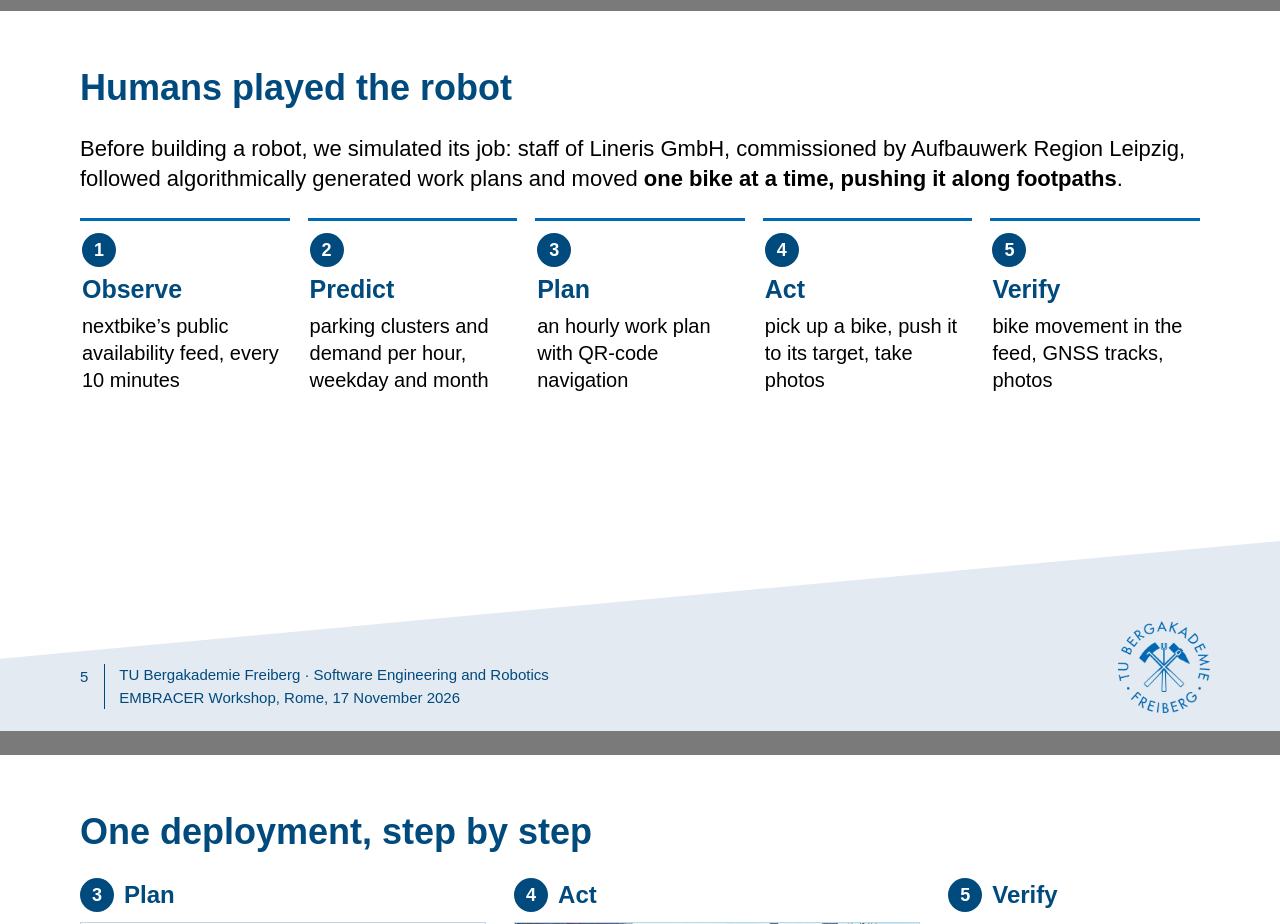
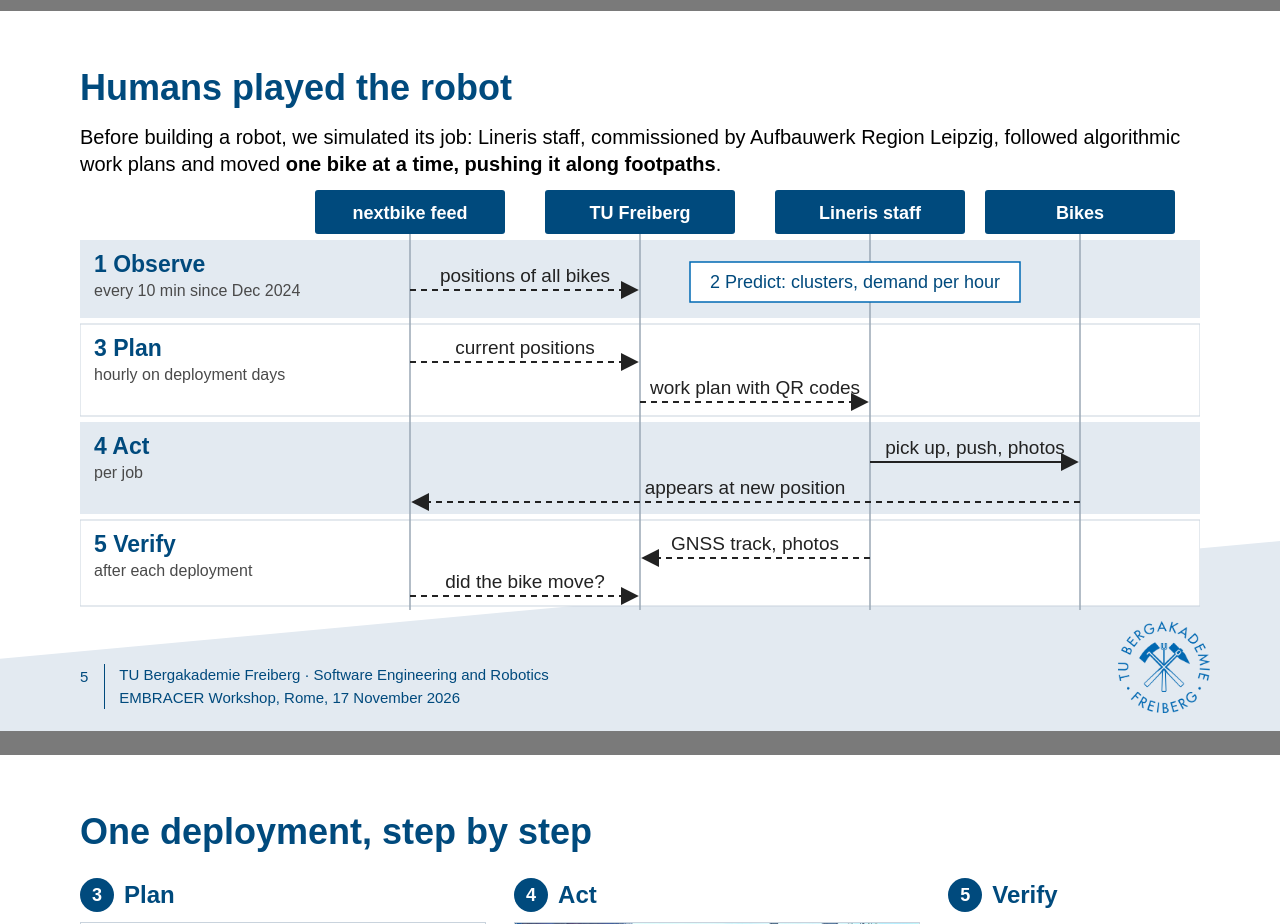
Before and after one commit to IfI-EmbracerAction/EMBRACER-Rome-2026, a plain HTML site: page index.html in a window 1280 px wide. Shown: the part 3060-3984 px from the top of the page. Drawn offline with Linux system fonts and the light colour scheme.

Commit message:
Process slide as sequence diagram
Co-Authored-By: Claude Opus 5.5 <noreply@anthropic.com>

```diff
--- a/index.html
+++ b/index.html
@@ -98,14 +98,41 @@
 <!-- 5 Experiment: Idee und Ablauf -->
 <section class="slide">
   <h2>Humans played the robot</h2>
-  <p class="einleitung">Before building a robot, we simulated its job: staff of Lineris GmbH, commissioned by Aufbauwerk Region Leipzig, followed algorithmically generated work plans and moved <strong>one bike at a time, pushing it along footpaths</strong>.</p>
-  <ol class="ablauf">
-    <li><span class="nr">1</span><strong>Observe</strong>nextbike’s public availability feed, every 10 minutes</li>
-    <li><span class="nr">2</span><strong>Predict</strong>parking clusters and demand per hour, weekday and month</li>
-    <li><span class="nr">3</span><strong>Plan</strong>an hourly work plan with QR-code navigation</li>
-    <li><span class="nr">4</span><strong>Act</strong>pick up a bike, push it to its target, take photos</li>
-    <li><span class="nr">5</span><strong>Verify</strong>bike movement in the feed, GNSS tracks, photos</li>
-  </ol>
+  <p class="einleitung kurz">Before building a robot, we simulated its job: Lineris staff, commissioned by Aufbauwerk Region Leipzig, followed algorithmic work plans and moved <strong>one bike at a time, pushing it along footpaths</strong>.</p>
+  <svg class="sequenz" viewBox="0 0 1120 420" xmlns="http://www.w3.org/2000/svg" role="img" aria-label="Sequence of the five steps">
+<defs><marker id="pf" viewBox="0 0 10 10" refX="9" refY="5" markerWidth="9" markerHeight="9" orient="auto-start-reverse"><path d="M0,0 L10,5 L0,10 z" fill="#222"/></marker></defs>
+<rect x="0" y="50" width="1120" height="78" fill="#e3eaf1"/>
+<text x="14" y="82" class="schritt-t">1 Observe</text><text x="14" y="106" class="schritt-s">every 10 min since Dec 2024</text>
+<rect x="0" y="134" width="1120" height="92" fill="#fff" stroke="#c9d3dd"/>
+<text x="14" y="166" class="schritt-t">3 Plan</text><text x="14" y="190" class="schritt-s">hourly on deployment days</text>
+<rect x="0" y="232" width="1120" height="92" fill="#e3eaf1"/>
+<text x="14" y="264" class="schritt-t">4 Act</text><text x="14" y="288" class="schritt-s">per job</text>
+<rect x="0" y="330" width="1120" height="86" fill="#fff" stroke="#c9d3dd"/>
+<text x="14" y="362" class="schritt-t">5 Verify</text><text x="14" y="386" class="schritt-s">after each deployment</text>
+<line x1="330" y1="44" x2="330" y2="420" stroke="#9aa7b4" stroke-width="1.5"/>
+<rect x="235" y="0" width="190" height="44" rx="3" fill="#004a7d"/><text x="330" y="29" class="kopf-t">nextbike feed</text>
+<line x1="560" y1="44" x2="560" y2="420" stroke="#9aa7b4" stroke-width="1.5"/>
+<rect x="465" y="0" width="190" height="44" rx="3" fill="#004a7d"/><text x="560" y="29" class="kopf-t">TU Freiberg</text>
+<line x1="790" y1="44" x2="790" y2="420" stroke="#9aa7b4" stroke-width="1.5"/>
+<rect x="695" y="0" width="190" height="44" rx="3" fill="#004a7d"/><text x="790" y="29" class="kopf-t">Lineris staff</text>
+<line x1="1000" y1="44" x2="1000" y2="420" stroke="#9aa7b4" stroke-width="1.5"/>
+<rect x="905" y="0" width="190" height="44" rx="3" fill="#004a7d"/><text x="1000" y="29" class="kopf-t">Bikes</text>
+<line x1="330" y1="100" x2="557" y2="100" stroke="#222" stroke-width="2" stroke-dasharray="6 5" marker-end="url(#pf)"/>
+<text x="445.0" y="92" class="pfeil-t">positions of all bikes</text>
+<rect x="610" y="72" width="330" height="40" fill="#fff" stroke="#0069b4" stroke-width="1.5"/><text x="775" y="98" class="notiz-t">2 Predict: clusters, demand per hour</text>
+<line x1="330" y1="172" x2="557" y2="172" stroke="#222" stroke-width="2" stroke-dasharray="6 5" marker-end="url(#pf)"/>
+<text x="445.0" y="164" class="pfeil-t">current positions</text>
+<line x1="560" y1="212" x2="787" y2="212" stroke="#222" stroke-width="2" stroke-dasharray="6 5" marker-end="url(#pf)"/>
+<text x="675.0" y="204" class="pfeil-t">work plan with QR codes</text>
+<line x1="790" y1="272" x2="997" y2="272" stroke="#222" stroke-width="2" marker-end="url(#pf)"/>
+<text x="895.0" y="264" class="pfeil-t">pick up, push, photos</text>
+<line x1="1000" y1="312" x2="333" y2="312" stroke="#222" stroke-width="2" stroke-dasharray="6 5" marker-end="url(#pf)"/>
+<text x="665.0" y="304" class="pfeil-t">appears at new position</text>
+<line x1="790" y1="368" x2="563" y2="368" stroke="#222" stroke-width="2" stroke-dasharray="6 5" marker-end="url(#pf)"/>
+<text x="675.0" y="360" class="pfeil-t">GNSS track, photos</text>
+<line x1="330" y1="406" x2="557" y2="406" stroke="#222" stroke-width="2" stroke-dasharray="6 5" marker-end="url(#pf)"/>
+<text x="445.0" y="398" class="pfeil-t">did the bike move?</text>
+</svg>
   <div class="fuss"><span class="nr"></span><span class="text">TU Bergakademie Freiberg · Software Engineering and Robotics<br>EMBRACER Workshop, Rome, 17 November 2026</span></div>
   <img src="img/tubaf_siegel.png" alt="" class="siegel">
 </section>
--- a/slides.css
+++ b/slides.css
@@ -175,3 +175,14 @@ figcaption { font-size: 16px; color: var(--grau); margin-top: 6px; }
 .schritt { font-weight: bold; color: var(--dunkel); font-size: 24px; margin: 0 0 10px; display: flex; align-items: center; gap: 10px; }
 .schritt .nr { display: inline-block; width: 34px; height: 34px; border-radius: 50%; background: var(--dunkel); color: #fff; text-align: center; line-height: 34px; font-size: 18px; }
 .einsatz figcaption { font-size: 17px; }
+
+/* Sequenzdiagramm */
+.einleitung.kurz { font-size: 20px; margin: -10px 0 12px; }
+.ablaufbild { display: block; height: 405px; max-width: 100%; object-fit: contain; margin: 0 auto; }
+.sequenz { display: block; width: 100%; height: auto; font-family: Arial, Helvetica, "Liberation Sans", sans-serif; }
+.sequenz text { text-anchor: middle; }
+.sequenz .kopf-t { fill: #fff; font-size: 18px; font-weight: bold; }
+.sequenz .pfeil-t { fill: #222; font-size: 19px; }
+.sequenz .notiz-t { fill: var(--dunkel); font-size: 18px; }
+.sequenz .schritt-t { text-anchor: start; fill: var(--dunkel); font-size: 23px; font-weight: bold; }
+.sequenz .schritt-s { text-anchor: start; fill: var(--grau); font-size: 16px; }
```
Also changed, not shown: 1 other file.
